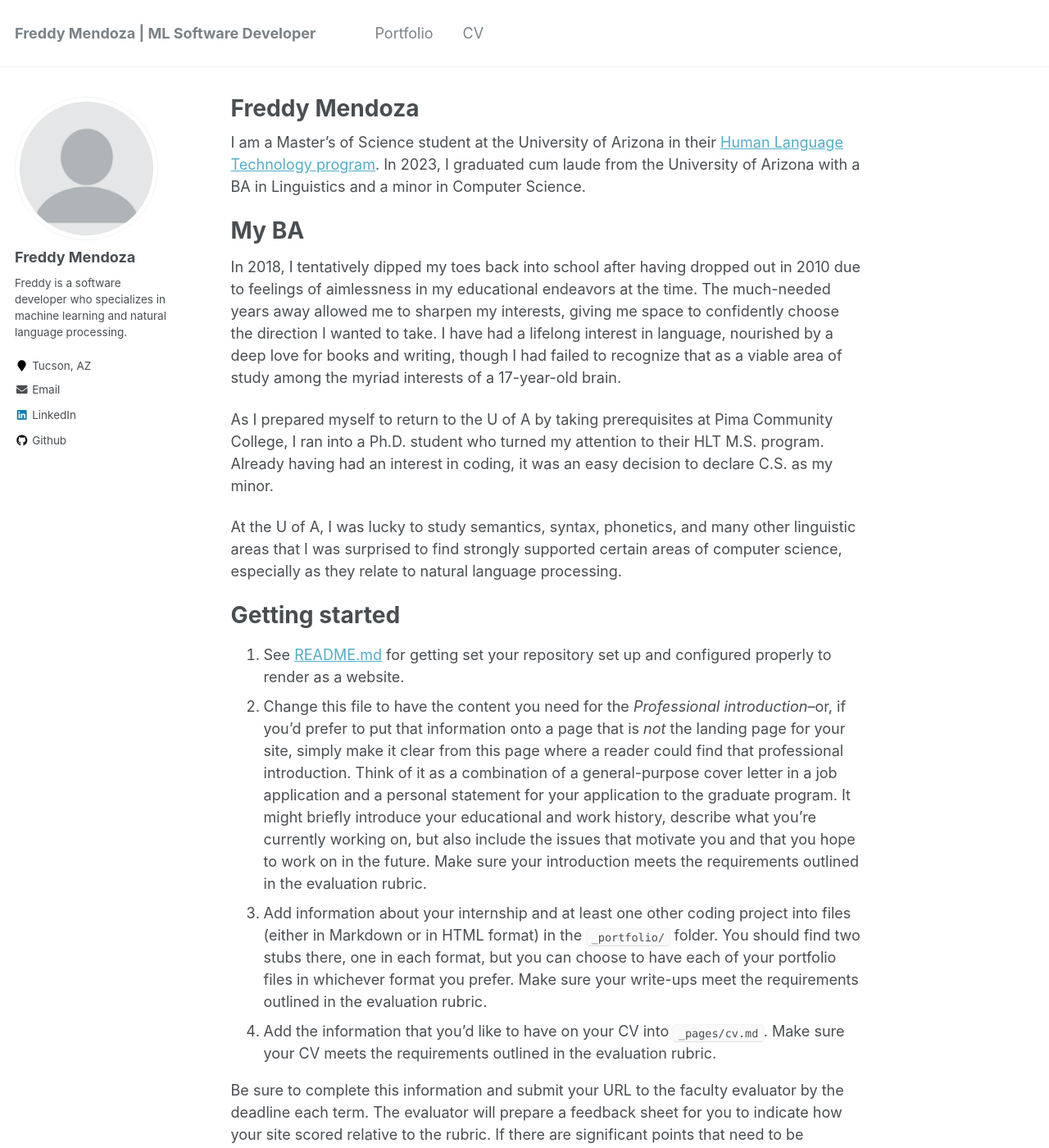
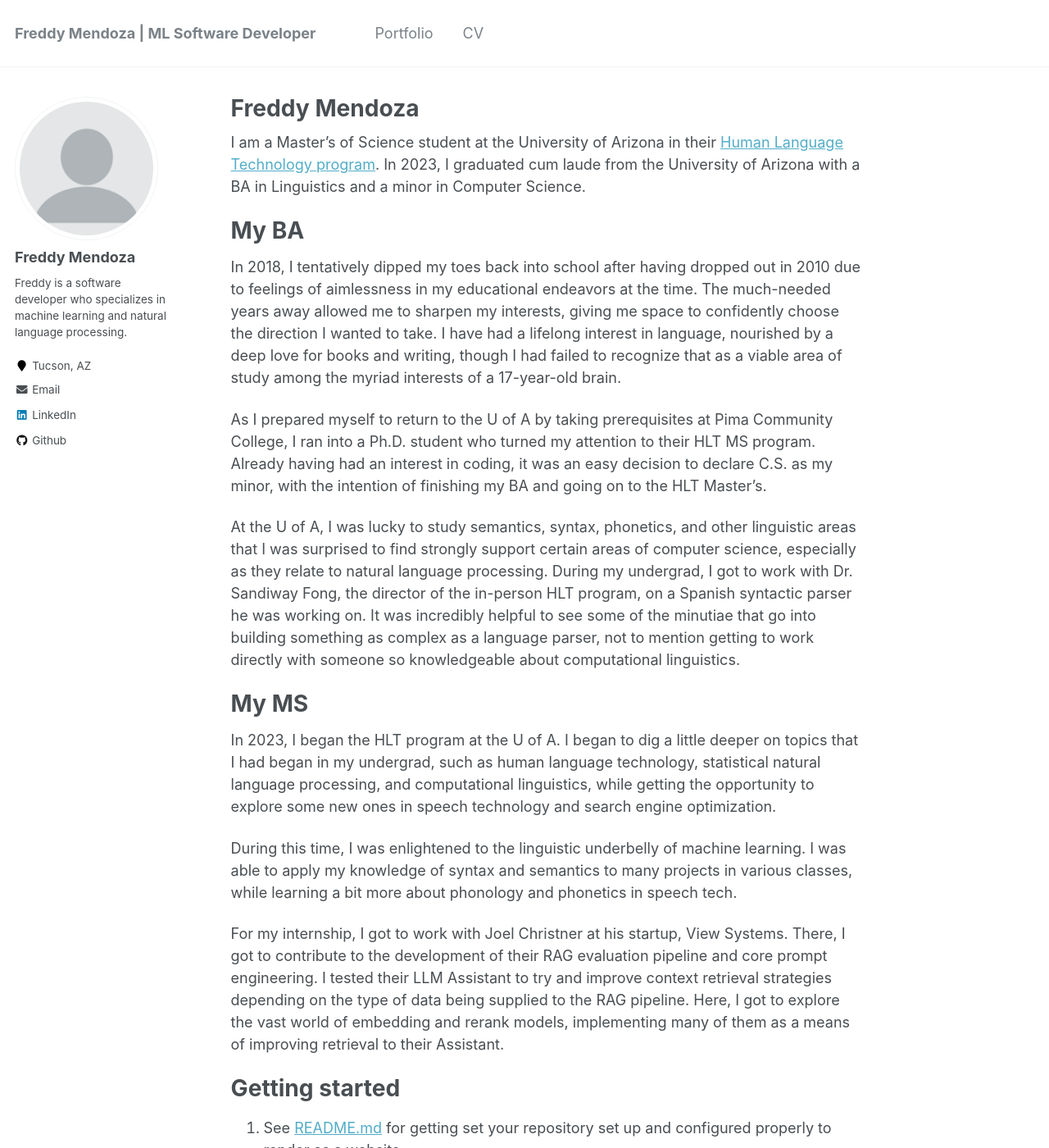
Before and after one commit to fmend/fmend.github.io, a Jekyll site: the page built from _pages/about.md, in a window 1280 px wide and 1400 px high. Shown: the whole window at 82% size. Built offline with Jekyll 4.4.1, drawn with Linux system fonts in a browser that asks for light colours.

Commit message:
Update about.md
Added more to BA and MS sections. Need to add a personal conclusion.

```diff
--- a/_pages/about.md
+++ b/_pages/about.md
@@ -14,9 +14,19 @@ My BA
 ======
 In 2018, I tentatively dipped my toes back into school after having dropped out in 2010 due to feelings of aimlessness in my educational endeavors at the time. The much-needed years away allowed me to sharpen my interests, giving me space to confidently choose the direction I wanted to take. I have had a lifelong interest in language, nourished by a deep love for books and writing, though I had failed to recognize that as a viable area of study among the myriad interests of a 17-year-old brain.
 
-As I prepared myself to return to the U of A by taking prerequisites at Pima Community College, I ran into a Ph.D. student who turned my attention to their HLT M.S. program. Already having had an interest in coding, it was an easy decision to declare C.S. as my minor.
+As I prepared myself to return to the U of A by taking prerequisites at Pima Community College, I ran into a Ph.D. student who turned my attention to their HLT MS program. Already having had an interest in coding, it was an easy decision to declare C.S. as my minor, with the intention of finishing my BA and going on to the HLT Master's.
 
-At the U of A, I was lucky to study semantics, syntax, phonetics, and many other linguistic areas that I was surprised to find strongly supported certain areas of computer science, especially as they relate to natural language processing.
+At the U of A, I was lucky to study semantics, syntax, phonetics, and other linguistic areas that I was surprised to find strongly support certain areas of computer science, especially as they relate to natural language processing. During my undergrad, I got to work with Dr. Sandiway Fong, the director of the in-person HLT program, on a Spanish syntactic parser he was working on. It was incredibly helpful to see some of the minutiae that go into building something as complex as a language parser, not to mention getting to work directly with someone so knowledgeable about computational linguistics.
+
+My MS
+======
+In 2023, I began the HLT program at the U of A. I began to dig a little deeper on topics that I had began in my undergrad, such as human language technology, statistical natural language processing, and computational linguistics, while getting the opportunity to explore some new ones in speech technology and search engine optimization.
+
+During this time, I was enlightened to the linguistic underbelly of machine learning. I was able to apply my knowledge of syntax and semantics to many projects in various classes, while learning a bit more about phonology and phonetics in speech tech.
+
+For my internship, I got to work with Joel Christner at his startup, View Systems. There, I got to contribute to the development of their RAG evaluation pipeline and core prompt engineering. I tested their LLM Assistant to try and improve context retrieval strategies depending on the type of data being supplied to the RAG pipeline. Here, I got to explore the vast world of embedding and rerank models, implementing many of them as a means of improving retrieval to their Assistant.
+
+
 
 Getting started
 ======
```
